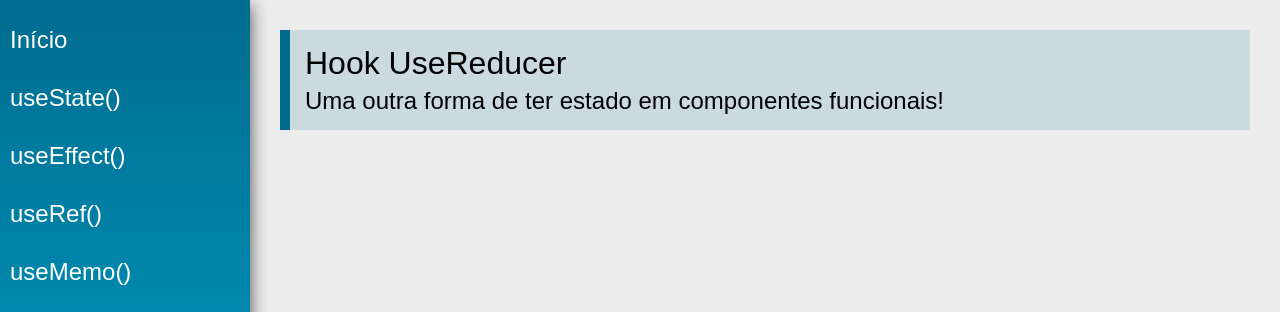
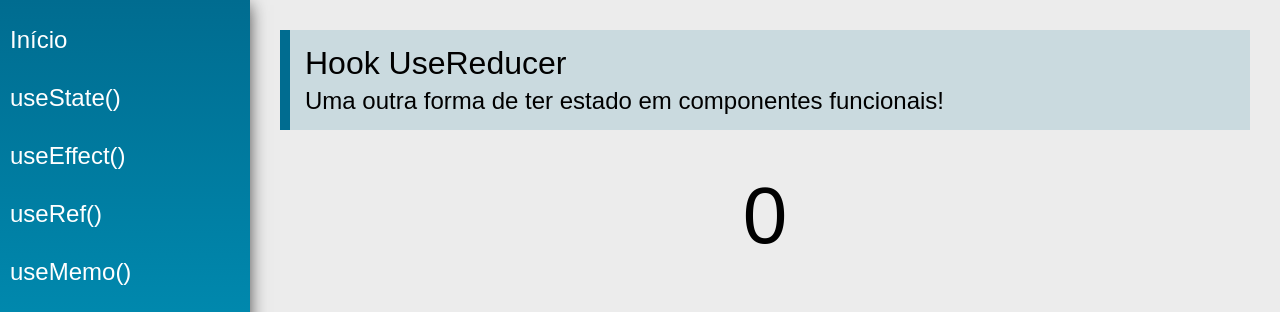
Before and after one commit to kazuohagy/hooks, a React (Create React App) app: page /useReducer in a window 1280 px wide. Shown: the top 312 px of the page. Built offline with nearby package versions, Linux system fonts and the light colour scheme.

Commit message:
vai se fude Beyzanur, to puto gente, ninguem ve esse commit

```diff
--- a/src/views/examples/UseReducer.jsx
+++ b/src/views/examples/UseReducer.jsx
@@ -26,6 +26,9 @@ const UseReducer = (props) => {
                 title="Hook UseReducer"
                 subtitle="Uma outra forma de ter estado em componentes funcionais!"
             />
+            <div className="center">
+                <span className="text">{state.number}</span>
+            </div>
         </div>
     )
 }
```
